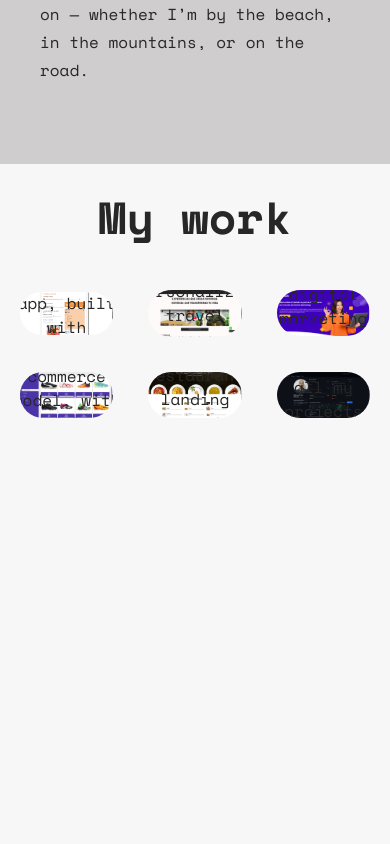
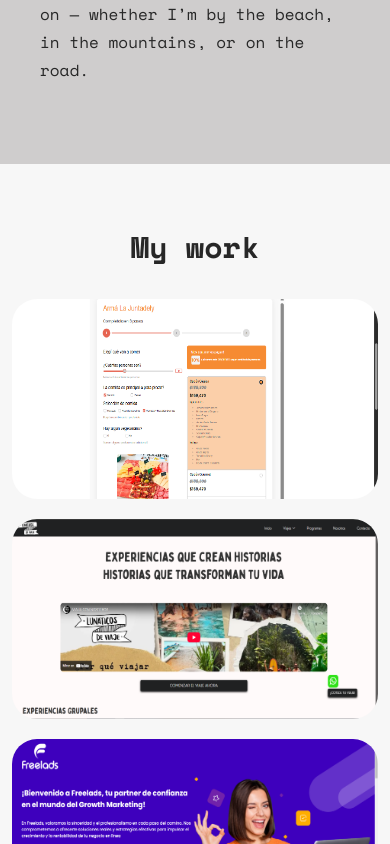
Before and after one commit to TravellerCoder/port-traveller-react, a React (Vite) app: page / in a window 390 px wide. Shown: the part 2360-3204 px from the top of the page. Built offline with nearby package versions, Linux system fonts and the light colour scheme; a web font is replaced by a local one.

Commit message:
version responsive de Projects

```diff
--- a/src/assets/components/projects/Projects.css
+++ b/src/assets/components/projects/Projects.css
@@ -91,3 +91,53 @@
 .proyecto-button:hover {
     box-shadow: none;
 }
+
+
+/* ===== RESPONSIVE PROJECTS ===== */
+
+@media (max-width: 768px) {
+  .proyectos {
+    padding: 5rem 4%;
+  }
+
+  .proyectos-title {
+    font-size: 4rem;
+    margin-bottom: 3rem;
+  }
+
+  .proyectos-container {
+    grid-template-columns: 1fr;
+    gap: 2rem;
+  }
+
+  .proyectos-box {
+    height: auto;
+  }
+
+  .proyecto-img {
+    height: 200px;
+  }
+}
+
+@media (max-width: 480px) {
+  .proyectos {
+    padding: 4rem 3%;
+  }
+
+  .proyectos-title {
+    font-size: 3rem;
+  }
+
+  .proyecto-layer h4 {
+    font-size: 2rem;
+  }
+
+  .proyecto-layer p {
+    font-size: 1.4rem;
+  }
+
+  .proyecto-button {
+    padding: 0.8rem 2rem;
+    font-size: 1.4rem;
+  }
+}
```
